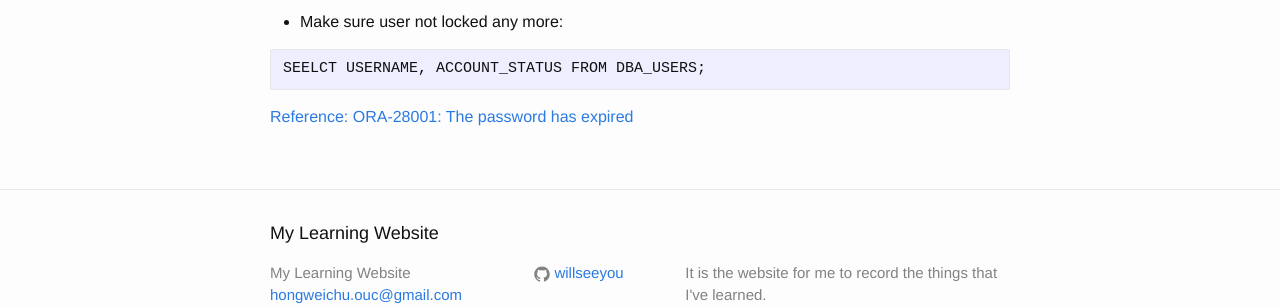
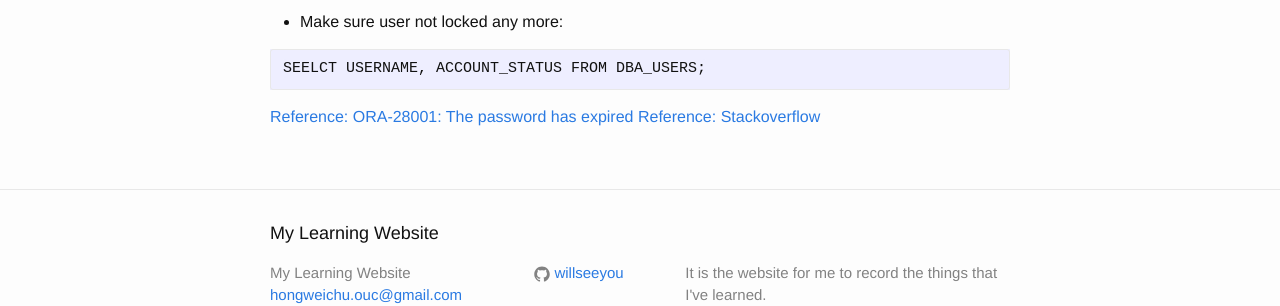
Before and after one commit to willseeyou/willseeyou.github.io, a Jekyll site: the page built from _posts/2016-02-15-oracle-ORA-28001-the-password-has-expired.markdown, in a window 1280 px wide. Shown: the part 956-1262 px from the top of the page. Built offline with Jekyll 4.4.1, drawn with Linux system fonts in a browser that asks for light colours; Markdown is read by kramdown in place of the engine named in the settings.

Commit message:
Add stackoverflow reference

````diff
--- a/_posts/2016-02-15-oracle-ORA-28001-the-password-has-expired.markdown
+++ b/_posts/2016-02-15-oracle-ORA-28001-the-password-has-expired.markdown
@@ -39,3 +39,4 @@ SEELCT USERNAME, ACCOUNT_STATUS FROM DBA_USERS;
 ```
 
 [Reference: ORA-28001: The password has expired](https://hecpv.wordpress.com/2014/10/16/how-to-solve-ora-28001-the-password-has-expired/)
+[Reference: Stackoverflow](http://stackoverflow.com/questions/16870466/change-password-in-sql-developer-after-ora-28001-the-password-has-expired)
````
